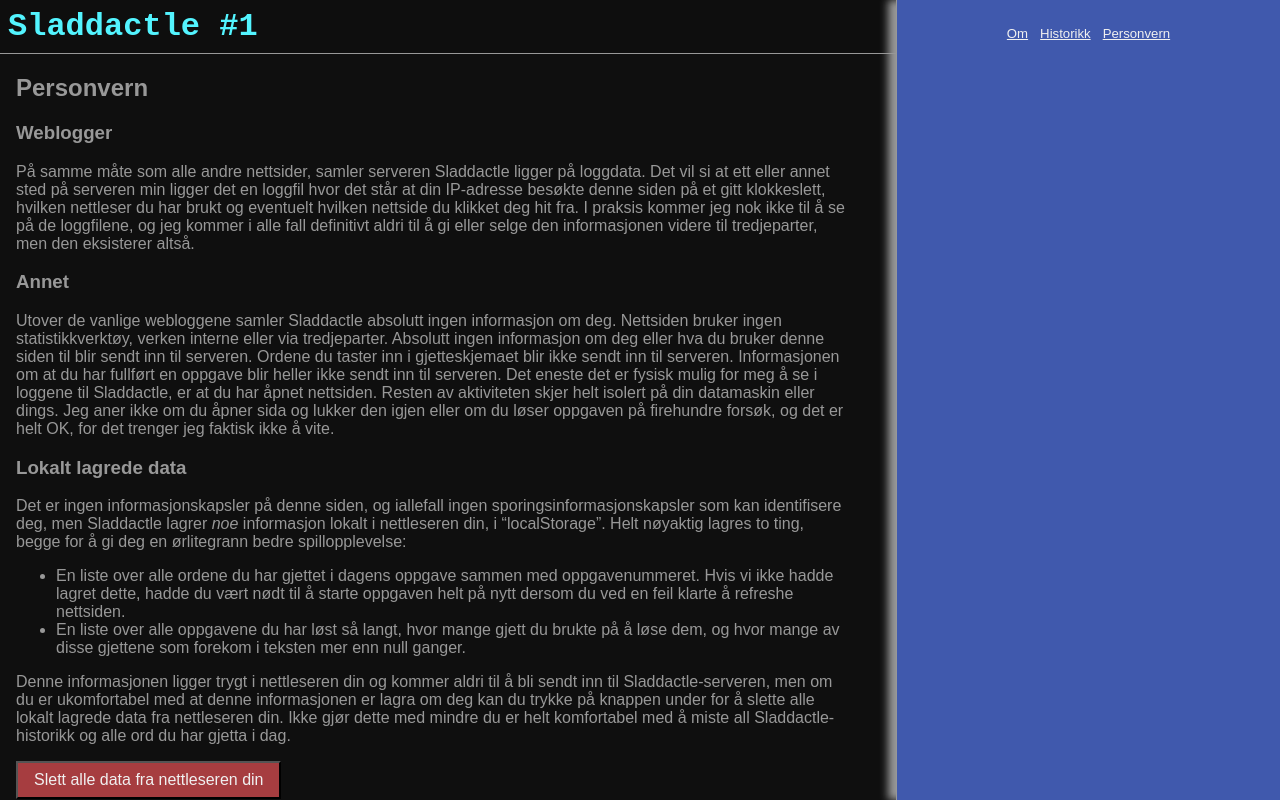
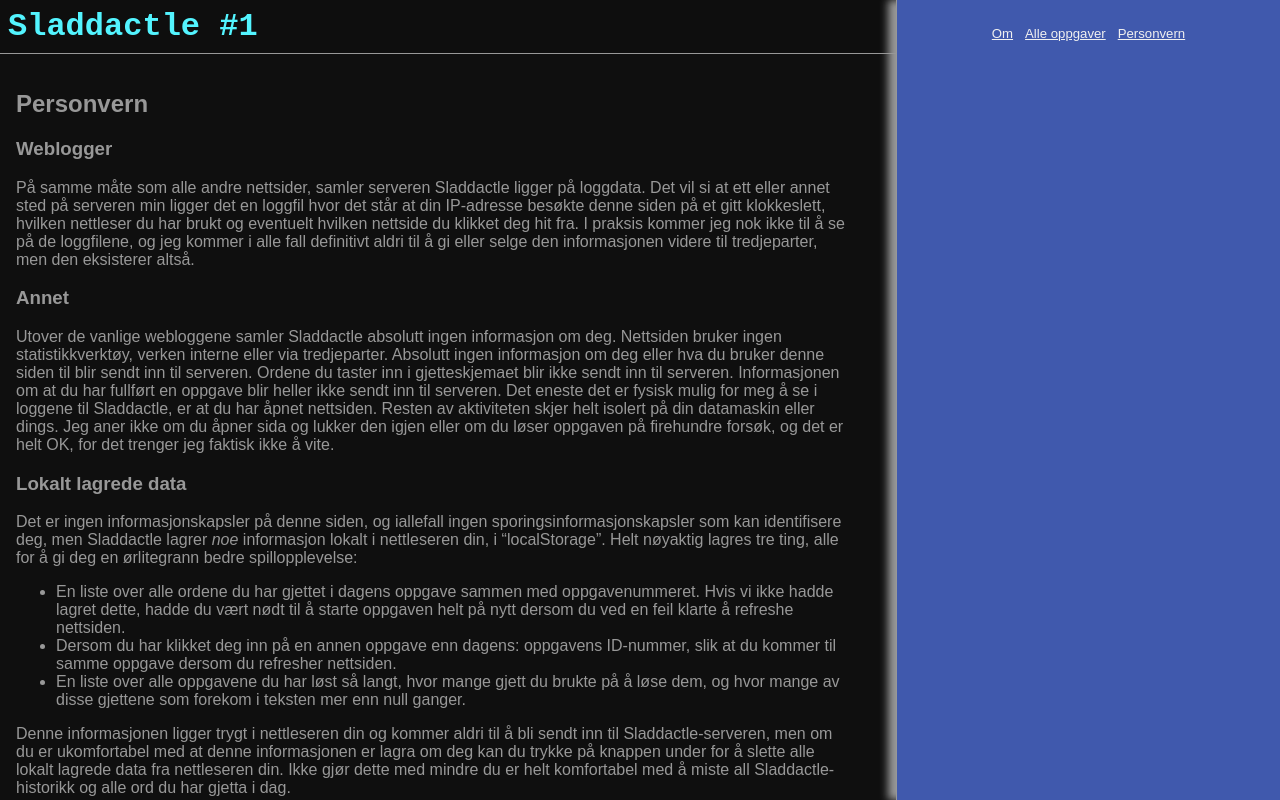
Before and after one commit to olafmoriarty/sladdactle, a React (Create React App) app: page / in a window 1280 px wide. Both pictures are taken after a click on the button "Personvern". Shown: the top 800 px of the page. Built offline with nearby package versions, Linux system fonts and the light colour scheme; no server answers.

Commit message:
feat: Let player access and solve archived puzzles

```diff
--- a/src/App.css
+++ b/src/App.css
@@ -6,6 +6,11 @@
 	--highlight-2: #53f4ff;
 	--sidebar: #4059ad;
 	--sidebar-text: #f0f0f0;
+	--monofont: monospace;
+	--body-font: Arial, Helvetica, sans-serif;
+
+	--guesses-text: "Gjett: ";
+	--precision-text: "Nøyaktighet: ";
 }
 
 * {
@@ -16,7 +21,7 @@ html {
 	scroll-behavior: smooth;
 }
 body {
-	font-family: Arial, Helvetica, sans-serif;
+	font-family: var(--body-font);
 	background-color: var(--background);
     color: var(--text);
 	margin: 0;
@@ -26,8 +31,21 @@ body {
 a {
 	color: var(--sidebar-text);
 }
+
+button.link {
+	font-family: var(--body-font);
+	font-size: 1rem;
+	background: transparent;
+	border: none;
+	display: inline;
+	color: var(--sidebar-text);
+	text-decoration: underline;
+	padding: 0;
+
+}
+
 header {
-	font-family: monospace;
+	font-family: var(--monofont);
 	color: var(--highlight-2);
 	background: var(--header);
 	padding: .5rem;
@@ -44,7 +62,7 @@ header h1 {
 .body-container {
 	margin: 0;
 	padding: 1rem;
-	font-family: monospace;
+	font-family: var(--monofont);
 	font-size: 1.125rem;
 	line-height: 1.6875rem;
 	margin-bottom: 40vh;
@@ -128,7 +146,7 @@ header h1 {
 	flex-grow: 1;
 	background: var(--background);
 	color: var(--text);
-	font-family: monospace;
+	font-family: var(--monofont);
 }
 
 .guesses-list {
@@ -178,11 +196,21 @@ header h1 {
 	font-size: .825rem;
 }
 
+.old-info {
+	margin: 1rem 1rem;
+	color: var(--text);
+	padding: 0;
+	text-align: center;
+}
+
 .infobox {
 	margin: 1rem 1rem 2rem;
 	color: var(--text);
 	padding: 0 0 2rem;
 	border-bottom: dotted 1px var(--text);
+
+	max-width: 100%;
+	overflow-x: auto;
 }
 
 .infobox button {
@@ -194,6 +222,7 @@ header h1 {
 
 .game-history {
 	border-collapse: collapse;
+	width: 100%;
 }
 .game-history th {
 	text-align: center;
@@ -209,6 +238,21 @@ header h1 {
 
 .game-history th.gametitle, .game-history td.gametitle {
 	text-align: left;
+}
+
+.game-history td.gametitle {
+	font-family: var(--monofont);
+	font-size: 1.125rem;
+}
+
+.game-history td.gametitle button {
+	font-family: var(--monofont);
+	font-size: 1.125rem;
+	background: transparent;
+	border: none;
+	display: inline;
+	color: var(--sidebar-text);
+	padding: 0;
 }
 
 .statistics {
@@ -234,8 +278,46 @@ header h1 {
 	white-space: nowrap;
 }
 
+@media screen and (max-width: 1000px) {
+	.game-history tr {
+		display: block;
+		margin-bottom: 1rem;
+		border: solid 1px var(--text);
+	}
+	.game-history tr:first-child {
+		display: none;
+	}
+	.game-history th {
+		display: none;
+	}
+	.game-history td {
+		display: block;
+	}
+	.game-history td.game-id::before {
+		content: "#";
+	}
+	.game-history td.game-id::after {
+		content: ":";
+	}
+	.game-history td.gametitle {
+		text-align: center;
+	}
+	.game-history td.empty {
+		display: none;
+	}
+	.game-history td.game-guesses::before {
+		content: var(--guesses-text);
+	}
+	.game-history td.game-precision::before {
+		content: var(--precision-text);
+	}
+	.game-history td:last-child {
+		border-bottom: none;
+	}
+}
+
 @media screen and (min-width: 1000px) {
-	.infobox, .body-container, .statistics {
+	.infobox, .old-info, .body-container, .statistics {
 		width: 65vw;
 	}
 	.statistics {
--- a/src/App.js
+++ b/src/App.js
@@ -22,6 +22,7 @@ function App() {
 
 	// What is this game's ID and title?
 	const [gameID, setGameID] = useState(0);
+	const [currentGameID, setCurrentGameID] = useState(0);
 	const [title, setTitle] = useState(0);
 
 	// What is the title with <Word> tags added?
@@ -55,17 +56,24 @@ function App() {
 	useEffect(() => {
 		const id = getGameID();
 		setGameID(id);
+
+		const storedID = localStorage.getItem('currentID');
+		setCurrentGameID(storedID ? storedID : id);
 	}, []);
 
 	useEffect(() => {
-		if (gameID) {
+		setGuesses([]);
+		setSolved(false);
+		wordCounter.current = {};
+		if (currentGameID) {
 			// Get game title
-			const tmpTitle = getTitleFromID(gameID);
+			const tmpTitle = getTitleFromID(currentGameID);
 			setTitle(tmpTitle);
 			setWordifiedTitle(wordify(tmpTitle, wordCounter));
 			generateTitleWordsNotFound(tmpTitle);
+			setInfobox('');
 		}
-	}, [gameID]);
+	}, [currentGameID]);
 
 	useEffect(() => {
 		const oldActive = document.getElementsByClassName('selected-active-word');
@@ -92,14 +100,26 @@ function App() {
 		}
 	}, [activeWord]);
 
+	const changeInfobox = value => {
+		document.body.scrollTop = 0; // For Safari
+		document.documentElement.scrollTop = 0;
+		setInfobox(value);
+	}
+
 	const generateTitleWordsNotFound = tmpTitle => {
 		const tmpArray = tmpTitle.split('(');
 		let newTitleWordsNotFound = tmpArray[0].split(nonWordCharactersNoParanthesis).map(w => washWord(w)).filter(w => w !== "").filter(w => !commonWords.includes(w));
 
+		const oldHistory = localStorage.getItem('history');
+		let historyArray = [];
+		if (oldHistory) {
+			historyArray = JSON.parse(oldHistory);
+		}
+
 		const storedGuesses = localStorage.getItem('guesses');
 		if (storedGuesses) {
 			const gameObject = JSON.parse(storedGuesses);
-			if (gameObject.gameID === gameID) {
+			if (gameObject.gameID == currentGameID) {
 				setGuesses(gameObject.guesses);
 				gameObject.guesses.forEach(g => {
 					newTitleWordsNotFound = newTitleWordsNotFound.filter(w => w !== g);
@@ -107,11 +127,38 @@ function App() {
 			}
 		}
 
-		if (newTitleWordsNotFound.length === 0) {
+		if (newTitleWordsNotFound.length === 0 || historyArray.map(o => o.gameID).includes(currentGameID)) {
 			setSolved(true);
 		}
 
 		setTitleWordsNotFound(newTitleWordsNotFound);
+	}
+
+	const changeGameID = newID => {
+		// Cancel function if ID is too high
+		if (newID > gameID) {
+			return false;
+		}
+
+		//  Cancel function if clicked puzzle is the same as active puzzle
+		if (newID == currentGameID) {
+			return false;
+		}
+
+		// Ask player if they really want to change game ID
+		if (guesses.length && !solved) {
+			const wantsToChange = window.confirm('Er du sikker på at du vil bytte oppgave? Når du bytter oppgave, vil all framgang i oppgaven du holder på med bli slettet!');
+			if (!wantsToChange) {
+				return false;
+			}
+		}
+		setCurrentGameID(newID);
+		if (newID == gameID) {
+			localStorage.removeItem('currentID');
+		}
+		else {
+			localStorage.setItem('currentID', newID);
+		}
 	}
 
 	const nextActiveWord = () => {
@@ -132,15 +179,16 @@ function App() {
 		if (newTitleWordsNotFound.length === 0) {
 			// Solved!
 			setSolved(true);
+			localStorage.removeItem('currentID');
 
 			let historyArray = [];
 			const oldHistory = localStorage.getItem('history');
 			if (oldHistory) {
 				historyArray = JSON.parse(oldHistory);
 			}
-			if (!historyArray.length || !historyArray.map(o => o.gameID).includes(gameID)) {
+			if (!historyArray.length || !historyArray.map(o => o.gameID).includes(currentGameID)) {
 				historyArray.push({
-					gameID: gameID,
+					gameID: currentGameID,
 					title: title,
 					guesses: guesses.length + 1,
 					precision: guesses.map(g => wordCounter.current[g]).filter(n => n > 0).length + 1,
@@ -157,14 +205,18 @@ function App() {
 	return (
     	<div className="App">
 			<header>
-				<h1>Sladdactle #{gameID}</h1>
+				<h1>Sladdactle #{currentGameID}</h1>
 			</header>
-			<InfoBox page={infobox} setInfobox={setInfobox} />
-			{solved && articleFetched ? <Statistics solved={true} guesses={guesses} wordCounter={wordCounter.current} /> : false}
+			{currentGameID != gameID ? <p className="old-info">Dette er en oppgave fra arkivet. <button className="link" onClick={() => changeGameID(gameID)}>Bytt til dagens oppgave</button></p> : false}
 			<GuessesContext.Provider value={{guesses: guesses, commonWords: commonWords, solved: solved, activeWord: activeWord}}>
+				<InfoBox page={infobox} setInfobox={changeInfobox} changeGameID={changeGameID} />
+				{solved && articleFetched ? <>
+					<Statistics solved={true} guesses={guesses} wordCounter={wordCounter.current} currentGameID={currentGameID} />
+					<p className="old-info"><button className="link" onClick={() => setInfobox('historikk')}>Gå til oppgavearkivet</button></p>
+				</> : false}
 				<ArticleBody title={title} setGuesses={setGuesses} wordCounter={wordCounter} wordifiedTitle={wordifiedTitle} setArticleFetched={setArticleFetched} />
 			</GuessesContext.Provider>
-			<GuessBox guesses={guesses} setGuesses={setGuesses}  wordCounter={wordCounter.current} activeWord={activeWord} setActiveWord={setActiveWord} nextActiveWord={nextActiveWord} solved={solved} checkIfSolved={checkIfSolved} gameID={gameID} setInfobox={setInfobox} articleFetched={articleFetched} />
+			<GuessBox guesses={guesses} setGuesses={setGuesses}  wordCounter={wordCounter.current} activeWord={activeWord} setActiveWord={setActiveWord} nextActiveWord={nextActiveWord} solved={solved} checkIfSolved={checkIfSolved} gameID={currentGameID} setInfobox={changeInfobox} articleFetched={articleFetched} />
 		</div>
 	);
 }
--- a/src/components/ArticleBody.js
+++ b/src/components/ArticleBody.js
@@ -19,6 +19,7 @@ function ArticleBody(props) {
 
 	// On load fetch today's article from Wikipedia
 	useEffect(() => {
+		setBody(false);
 		if (title) {
 			fetchArticle(title);
 		}
--- a/src/components/GameHistory.js
+++ b/src/components/GameHistory.js
@@ -1,12 +1,40 @@
-import Statistics from "./Statistics";
+import getGameID from "../functions/getGameID";
+import wordify from "../functions/wordify";
 
-function GameHistory() {
+function GameHistory(props) {
+	const {changeGameID} = props;
+	let pastGames = {};
+	const gameID = getGameID();
+	let gameList = require('../data/no_articleList.json');
+
+	for (let i = gameID; i > 0; i--) {
+		pastGames[i] = {
+			gameID: i,
+			title: gameList[i % gameList.length],
+		};
+	}
+
 	const storedHistory = localStorage.getItem('history');
-	if (!storedHistory) {
-		return <p>Du har ikke løst noen Sladdactle-oppgaver ennå og det er derfor ingen historikk å vise.</p>
+	let historyArray = [];
+	if (storedHistory) {
+		historyArray = JSON.parse(storedHistory);
 	}
-	let historyArray = JSON.parse(storedHistory);
-	historyArray.reverse();
+
+	historyArray.forEach(row => {
+		pastGames[row.gameID] = {
+			...pastGames[row.gameID],
+			...row,
+			solved: true,
+		}
+	});
+
+	let pastGamesArray = [];
+	for (let i = gameID; i > 0; i--) {
+		if (pastGames[i]) {
+			pastGamesArray.push(pastGames[i]);
+		}
+	}
+
 
 	return (
 		<table className="game-history">
@@ -19,11 +47,11 @@ function GameHistory() {
 				</tr>
 			</thead>
 			<tbody>
-				{historyArray.map(row => <tr key={row.gameID}>
-					<td>{row.gameID}</td>
-					<td className="gametitle">{row.title}</td>
-					<td>{row.guesses}</td>
-					<td>{(row.precision / row.guesses * 100).toFixed(2)} %</td>
+				{pastGamesArray.map(row => <tr key={row.gameID}>
+					<td className="game-id">{row.gameID}</td>
+					<td className="gametitle">{row.solved ? row.title : <button onClick={() => changeGameID(row.gameID)}>{wordify(row.title)}</button>}</td>
+					<td className={`game-guesses${row.solved ? "" : " empty"}`}>{row.solved ? row.guesses : ""}</td>
+					<td className={`game-precision${row.solved ? "" : " empty"}`}>{row.solved ? (row.precision / row.guesses * 100).toFixed(2) + " %" : ""}</td>
 				</tr>)}
 			</tbody>
 		</table>
--- a/src/components/GuessBox.js
+++ b/src/components/GuessBox.js
@@ -66,7 +66,7 @@ function GuessBox(props) {
 		<nav className="main-menu">
 			<ul>
 				<li><button onClick={() => setInfobox('om')}>Om</button></li>
-				<li><button onClick={() => setInfobox('historikk')}>Historikk</button></li>
+				<li><button onClick={() => setInfobox('historikk')}>Alle oppgaver</button></li>
 				<li><button onClick={() => setInfobox('personvern')}>Personvern</button></li>
 			</ul>
 		</nav>
--- a/src/components/InfoBox.js
+++ b/src/components/InfoBox.js
@@ -2,7 +2,7 @@ import GameHistory from "./GameHistory";
 
 function InfoBox(props) {
 
-	const {page, setInfobox} = props;
+	const {page, setInfobox, changeGameID} = props;
 
 	const infoboxContents = {
 		'om': <>
@@ -13,7 +13,7 @@ function InfoBox(props) {
 		<p>En ny oppgave publiseres hver dag klokka 18.00.</p>
 		<p>Hvis du vil lese kildekoden til Sladdactle, finner du den <a href="https://github.com/olafmoriarty/sladdactle">på GitHub</a>.</p>
 		</>,
-		historikk: <GameHistory />,
+		'historikk': <GameHistory changeGameID={changeGameID} />,
 		'personvern': <>
 			<h2>Personvern</h2>
 			<h3>Weblogger</h3>
@@ -21,9 +21,10 @@ function InfoBox(props) {
 			<h3>Annet</h3>
 			<p>Utover de vanlige webloggene samler Sladdactle absolutt ingen informasjon om deg. Nettsiden bruker ingen statistikkverktøy, verken interne eller via tredjeparter. Absolutt ingen informasjon om deg eller hva du bruker denne siden til blir sendt inn til serveren. Ordene du taster inn i gjetteskjemaet blir ikke sendt inn til serveren. Informasjonen om at du har fullført en oppgave blir heller ikke sendt inn til serveren. Det eneste det er fysisk mulig for meg å se i loggene til Sladdactle, er at du har åpnet nettsiden. Resten av aktiviteten skjer helt isolert på din datamaskin eller dings. Jeg aner ikke om du åpner sida og lukker den igjen eller om du løser oppgaven på firehundre forsøk, og det er helt OK, for det trenger jeg faktisk ikke å vite.</p>
 			<h3>Lokalt lagrede data</h3>
-			<p>Det er ingen informasjonskapsler på denne siden, og iallefall ingen sporingsinformasjonskapsler som kan identifisere deg, men Sladdactle lagrer <em>noe</em> informasjon lokalt i nettleseren din, i “localStorage”. Helt nøyaktig lagres to ting, begge for å gi deg en ørlitegrann bedre spillopplevelse:</p>
+			<p>Det er ingen informasjonskapsler på denne siden, og iallefall ingen sporingsinformasjonskapsler som kan identifisere deg, men Sladdactle lagrer <em>noe</em> informasjon lokalt i nettleseren din, i “localStorage”. Helt nøyaktig lagres tre ting, alle for å gi deg en ørlitegrann bedre spillopplevelse:</p>
 			<ul>
 				<li>En liste over alle ordene du har gjettet i dagens oppgave sammen med oppgavenummeret. Hvis vi ikke hadde lagret dette, hadde du vært nødt til å starte oppgaven helt på nytt dersom du ved en feil klarte å refreshe nettsiden.</li>
+				<li>Dersom du har klikket deg inn på en annen oppgave enn dagens: oppgavens ID-nummer, slik at du kommer til samme oppgave dersom du refresher nettsiden.</li>
 				<li>En liste over alle oppgavene du har løst så langt, hvor mange gjett du brukte på å løse dem, og hvor mange av disse gjettene som forekom i teksten mer enn null ganger.</li>
 			</ul>
 			<p>Denne informasjonen ligger trygt i nettleseren din og kommer aldri til å bli sendt inn til Sladdactle-serveren, men om du er ukomfortabel med at denne informasjonen er lagra om deg kan du trykke på knappen under for å slette alle lokalt lagrede data fra nettleseren din. Ikke gjør dette med mindre du er helt komfortabel med å miste all Sladdactle-historikk og alle ord du har gjetta i dag.</p>
--- a/src/components/Statistics.js
+++ b/src/components/Statistics.js
@@ -1,10 +1,27 @@
 import getGameID from '../functions/getGameID';
 
 function Statistics(props) {
-	const {guesses, solved, wordCounter} = props;
+	const {guesses, solved, wordCounter, currentGameID} = props;
 	const gameID = getGameID();
 	let streak = 0;
 	let solvedPuzzles = [];
+
+	let showGuesses = guesses.length;
+	let showPrecision = guesses.filter(g => wordCounter[g] > 0).length / guesses.length;
+
+	if (!showGuesses) {
+		const oldHistory = localStorage.getItem('history');
+		let historyArray = [];
+		if (oldHistory) {
+			historyArray = JSON.parse(oldHistory);
+			historyArray = historyArray.filter(el => el.gameID == currentGameID);
+		}
+		if (historyArray.length) {
+			showGuesses = historyArray[0].guesses;
+			showPrecision = historyArray[0].precision / historyArray[0].guesses;
+		}
+
+	}
 
 	const storedHistory = localStorage.getItem('history');
 
@@ -24,15 +41,15 @@ function Statistics(props) {
 	}
 
 	return (
-		<div class="statistics">
+		<div className="statistics">
 			{solved && guesses && wordCounter ? <>
 				<div>
 					<h2>Antall gjett</h2>
-					<p>{guesses.length}</p>
+					<p>{showGuesses}</p>
 				</div>
 				<div>
 					<h2>Nøyaktighet</h2>
-					<p>{(100 * guesses.filter(g => wordCounter[g] > 0).length / guesses.length).toFixed(2)} %</p>
+					<p>{(100 * showPrecision).toFixed(2)} %</p>
 				</div>
 			</> : false}
 			<div><h2>Oppgaver løst</h2><p>{solvedPuzzles.length}</p></div>
--- a/src/components/Word.js
+++ b/src/components/Word.js
@@ -2,13 +2,13 @@ import {useContext} from 'react';
 import {GuessesContext} from '../App';
 
 function Word(props) {
-	const {washedWord, children} = props;
+	const {washedWord, children, redactAll} = props;
 	const {guesses, commonWords, solved, activeWord} = useContext(GuessesContext);
 
-	if (solved || !washedWord) {
+	if ((solved && !redactAll) || !washedWord) {
 		return children;
 	}
-	if (!guesses.includes(washedWord) && !commonWords.includes(washedWord)) {
+	if ((redactAll || !guesses.includes(washedWord)) && !commonWords.includes(washedWord)) {
 		let blackBox = '';
 		for (let i = 0; i < children.length; i++) {
 			blackBox += '█';
--- a/src/functions/wordify.js
+++ b/src/functions/wordify.js
@@ -23,7 +23,7 @@ const wordify = (el, wordCounter) => {
 				}
 			}
 		}
-		return <Word washedWord={washedWord} key={index}>{arrEl}</Word>
+		return <Word washedWord={washedWord} redactAll={wordCounter ? false : true} key={index}>{arrEl}</Word>
 	})}</>)
 }
 
```
